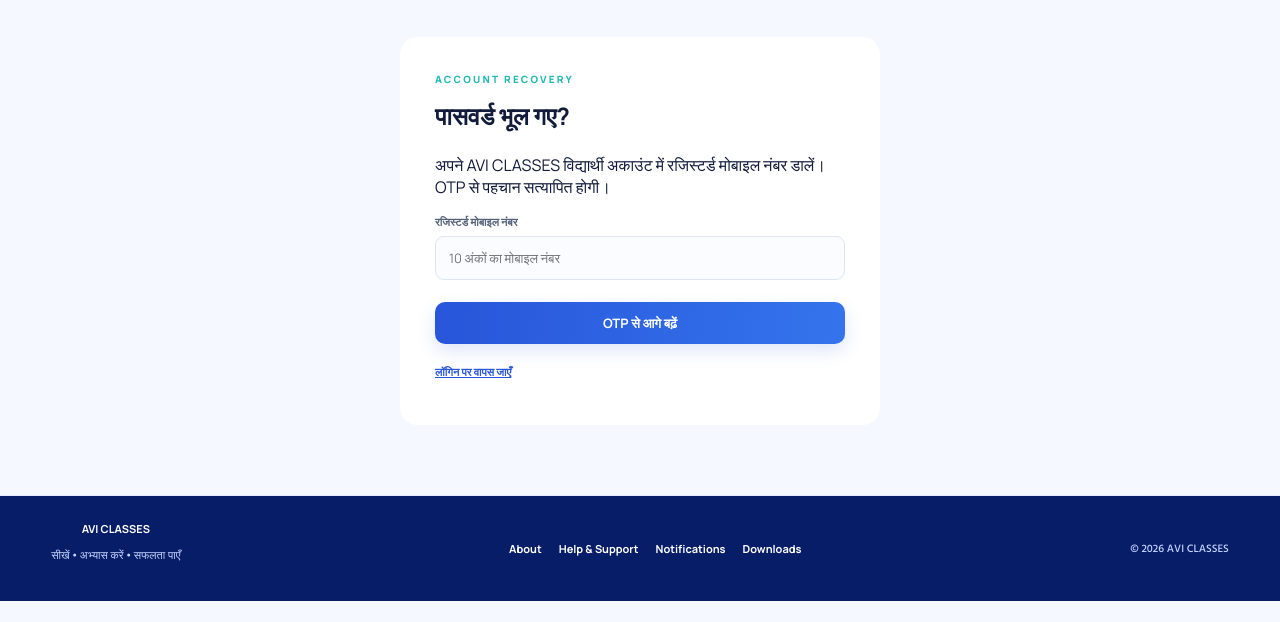
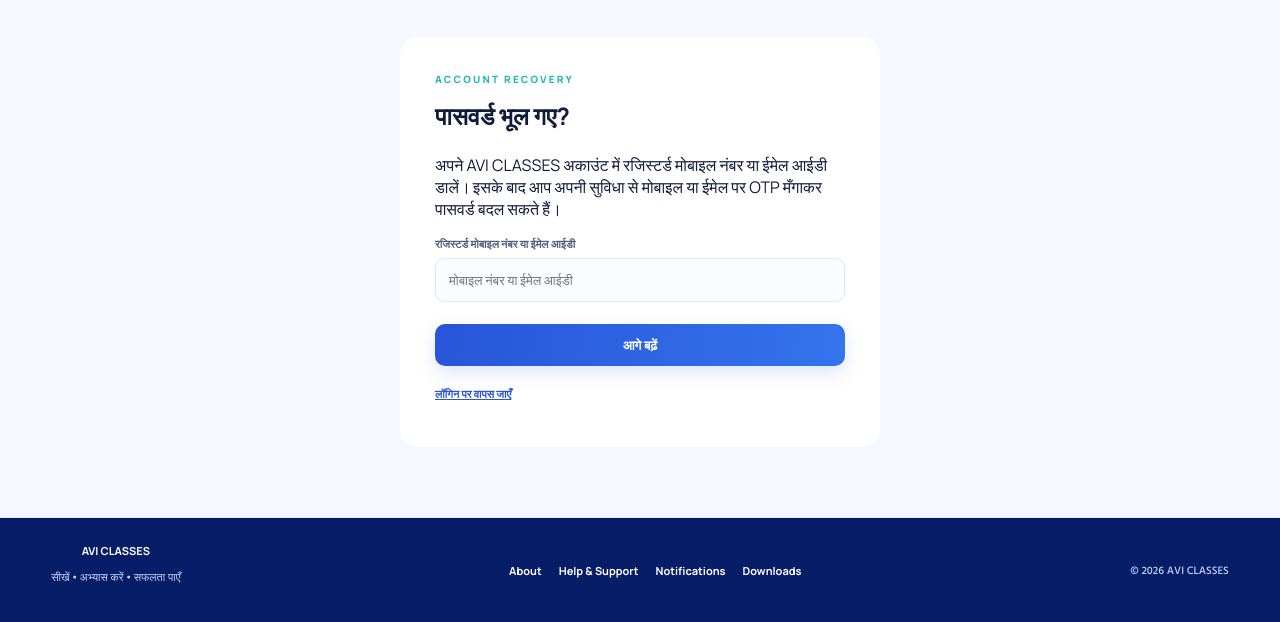
Before and after one commit to d9006814204/AVI-CLASSES, a Flask app: page /forgot-password in a window 1280 px wide. Shown: the part 135-757 px from the top of the page. Run offline with Flask 3, Linux system fonts and the light colour scheme; some libraries are stand-ins or nearby versions.

Commit message:
Add files via upload

```diff
--- a/app.py
+++ b/app.py
@@ -1,5 +1,6 @@
-import os, csv, io, secrets, re, hmac, hashlib, json, importlib, urllib.request, urllib.error
+import os, csv, io, secrets, re, hmac, hashlib, json, importlib, urllib.request, urllib.error, smtplib
 from datetime import datetime, timezone
+from email.message import EmailMessage
 from functools import wraps
 from urllib.parse import urlparse
 from flask import Flask, render_template, request, redirect, url_for, session, flash, abort, jsonify, make_response, send_from_directory
@@ -545,27 +546,83 @@ def login():
     return render_template('login.html')
 
 
+def send_password_reset_email(to_email, code):
+    host = os.environ.get('SMTP_HOST', '').strip()
+    port = int(os.environ.get('SMTP_PORT', '587'))
+    username = os.environ.get('SMTP_USERNAME', '').strip()
+    password = os.environ.get('SMTP_PASSWORD', '')
+    sender = os.environ.get('SMTP_FROM_EMAIL', username).strip()
+    if not all([host, username, password, sender]):
+        raise RuntimeError('Email OTP के लिए SMTP_HOST, SMTP_USERNAME, SMTP_PASSWORD और SMTP_FROM_EMAIL सेट करें।')
+    msg = EmailMessage()
+    msg['Subject'] = 'AVI CLASSES - Password Reset OTP'
+    msg['From'] = sender
+    msg['To'] = to_email
+    msg.set_content(
+        f'''नमस्ते,
+
+आपका AVI CLASSES पासवर्ड रीसेट OTP है: {code}
+
+यह OTP 5 मिनट तक मान्य है। यदि आपने पासवर्ड रीसेट का अनुरोध नहीं किया है, तो इस ईमेल को अनदेखा करें।
+
+AVI CLASSES'''
+    )
+    with smtplib.SMTP(host, port, timeout=15) as server:
+        server.starttls()
+        server.login(username, password)
+        server.send_message(msg)
+
+
 @app.route('/forgot-password', methods=['GET', 'POST'])
 def forgot_password():
-    """Start a password reset using the already-verified mobile number on a student account."""
+    """Find the student by registered phone or email, then let them choose OTP channel."""
     if request.method == 'POST':
-        phone = normalize_indian_phone(request.form.get('phone', ''))
-        if not phone:
-            flash('कृपया सही 10 अंकों का मोबाइल नंबर डालें।', 'error')
+        identifier = request.form.get('identifier', '').strip()
+        user = None
+        if '@' in identifier:
+            user = User.query.filter(func.lower(User.email) == identifier.lower()).first()
+        else:
+            phone = normalize_indian_phone(identifier)
+            phone_row = UserPhone.query.filter_by(phone=phone).first() if phone else None
+            user = db.session.get(User, phone_row.user_id) if phone_row else None
+        if not user or user.role != 'student':
+            flash('यदि यह जानकारी किसी विद्यार्थी अकाउंट से जुड़ी है, तो OTP विकल्प उपलब्ध होगा। रजिस्टर्ड मोबाइल या ईमेल जाँचें।', 'info')
             return render_template('forgot_password.html', otp_pending=False)
-        phone_row = UserPhone.query.filter_by(phone=phone).first()
-        user = db.session.get(User, phone_row.user_id) if phone_row else None
-        # Do not disclose whether a phone number is registered.
-        if not user or user.role != 'student':
-            flash('यदि इस नंबर से विद्यार्थी अकाउंट जुड़ा है, तो OTP सत्यापन उपलब्ध होगा। सही रजिस्टर्ड नंबर जाँचें या Admin से संपर्क करें।', 'info')
-            return render_template('forgot_password.html', otp_pending=False)
+        phone_row = UserPhone.query.filter_by(user_id=user.id).first()
         session.pop('password_reset_verified', None)
         session['otp_pending'] = {
-            'purpose': 'forgot_password', 'user_id': user.id, 'phone': phone,
-            'created_at': datetime.utcnow().timestamp()
+            'purpose': 'forgot_password', 'user_id': user.id,
+            'phone': phone_row.phone if phone_row else '',
+            'email': user.email, 'created_at': datetime.utcnow().timestamp()
         }
-        return render_template('forgot_password.html', otp_pending=True, pending_phone=phone)
+        return render_template('forgot_password.html', otp_pending=True,
+                               pending_phone=phone_row.phone if phone_row else '',
+                               pending_email=user.email, otp_config=msg91_template_config())
     return render_template('forgot_password.html', otp_pending=False)
+
+
+@app.route('/forgot-password/send-email-otp', methods=['POST'])
+def send_password_reset_email_otp():
+    pending = session.get('otp_pending') or {}
+    if pending.get('purpose') != 'forgot_password' or datetime.utcnow().timestamp() - float(pending.get('created_at', 0)) > 600:
+        return jsonify(ok=False, message='प्रक्रिया समाप्त हो गई। दोबारा शुरू करें।'), 400
+    email = (pending.get('email') or '').strip().lower()
+    user = db.session.get(User, int(pending.get('user_id', 0)))
+    if not user or user.role != 'student' or user.email.lower() != email:
+        return jsonify(ok=False, message='रजिस्टर्ड ईमेल सत्यापित नहीं हो सका।'), 400
+    code = f'{secrets.randbelow(1000000):06d}'
+    salt = secrets.token_hex(16)
+    digest = hashlib.sha256((salt + code + app.config['SECRET_KEY']).encode()).hexdigest()
+    try:
+        send_password_reset_email(email, code)
+    except Exception as exc:
+        app.logger.exception('Password reset email OTP delivery failed')
+        return jsonify(ok=False, message='ईमेल OTP नहीं भेजा जा सका। Admin से SMTP सेटिंग जाँचने को कहें।'), 503
+    pending.update({'email_otp_salt': salt, 'email_otp_hash': digest,
+                    'email_otp_expires': datetime.utcnow().timestamp() + 300,
+                    'email_otp_attempts': 0, 'channel': 'email'})
+    session['otp_pending'] = pending
+    return jsonify(ok=True, message='रजिस्टर्ड ईमेल पर OTP भेज दिया गया है।')
 
 
 @app.route('/reset-password', methods=['GET', 'POST'])
@@ -604,16 +661,36 @@ def otp_complete():
         session.pop('otp_pending', None)
         return jsonify(ok=False, message='OTP प्रक्रिया समाप्त हो गई। दोबारा शुरू करें।'), 400
     data = request.get_json(silent=True) or {}
+    purpose = pending.get('purpose')
+    if purpose == 'forgot_password' and data.get('channel') == 'email':
+        code = str(data.get('code', '')).strip()
+        expected = pending.get('email_otp_hash', '')
+        salt = pending.get('email_otp_salt', '')
+        if (not code.isdigit() or len(code) != 6 or not expected or
+                datetime.utcnow().timestamp() > float(pending.get('email_otp_expires', 0)) or
+                int(pending.get('email_otp_attempts', 0)) >= 5):
+            return jsonify(ok=False, message='OTP समाप्त हो गया है। नया OTP मँगाएँ।'), 400
+        actual = hashlib.sha256((salt + code + app.config['SECRET_KEY']).encode()).hexdigest()
+        if not hmac.compare_digest(actual, expected):
+            pending['email_otp_attempts'] = int(pending.get('email_otp_attempts', 0)) + 1
+            session['otp_pending'] = pending
+            return jsonify(ok=False, message='गलत OTP। दोबारा जाँचें।'), 401
+        user = db.session.get(User, int(pending.get('user_id', 0)))
+        if not user or user.role != 'student' or user.email.lower() != (pending.get('email') or '').lower():
+            return jsonify(ok=False, message='ईमेल अकाउंट से मेल नहीं खाता।'), 403
+        session.pop('otp_pending', None)
+        session['password_reset_verified'] = {'user_id': user.id, 'created_at': datetime.utcnow().timestamp()}
+        return jsonify(ok=True, redirect=url_for('reset_password'))
+
     access_token = str(data.get('access_token', '')).strip()
     phone = normalize_indian_phone(data.get('phone') or pending.get('phone') or '')
     if not access_token or not phone:
-        return jsonify(ok=False, message='मोबाइल नंबर और OTP verification जरूरी है।'), 400
+        return jsonify(ok=False, message='मोबाइल OTP verification जरूरी है।'), 400
     if pending.get('phone') and pending['phone'] != phone:
         return jsonify(ok=False, message='मोबाइल नंबर मेल नहीं खाता।'), 400
     if not msg91_verify_access_token(access_token, phone):
         return jsonify(ok=False, message='MSG91 OTP सत्यापन नहीं हो सका। दोबारा प्रयास करें।'), 401
 
-    purpose = pending.get('purpose')
     if purpose == 'register':
         staged = PendingRegistration.query.filter_by(nonce=pending.get('nonce')).first()
         if not staged or staged.expires_at < datetime.utcnow():
--- a/templates/forgot_password.html
+++ b/templates/forgot_password.html
@@ -1,32 +1,68 @@
 {% extends 'base.html' %}{% block content %}
-<div class="narrow"><form class="form-card" method="post" id="forgotPasswordForm">
+<div class="narrow">
+<form class="form-card" method="post" id="forgotPasswordForm">
 <input type="hidden" name="csrf_token" value="{{ csrf_token() }}">
-<div class="eyebrow">ACCOUNT RECOVERY</div><h2>पासवर्ड भूल गए?</h2>
+<div class="eyebrow">ACCOUNT RECOVERY</div>
+<h2>पासवर्ड भूल गए?</h2>
 {% if not otp_pending %}
-<p>अपने AVI CLASSES विद्यार्थी अकाउंट में रजिस्टर्ड मोबाइल नंबर डालें। OTP से पहचान सत्यापित होगी।</p>
-<label>रजिस्टर्ड मोबाइल नंबर</label><input name="phone" type="tel" inputmode="numeric" maxlength="10" pattern="[0-9]{10}" required placeholder="10 अंकों का मोबाइल नंबर">
-<button class="btn full" type="submit">OTP से आगे बढ़ें</button>
+<p>अपने AVI CLASSES अकाउंट में रजिस्टर्ड मोबाइल नंबर या ईमेल आईडी डालें। इसके बाद आप अपनी सुविधा से मोबाइल या ईमेल पर OTP मँगाकर पासवर्ड बदल सकते हैं।</p>
+<label>रजिस्टर्ड मोबाइल नंबर या ईमेल आईडी</label>
+<input name="identifier" type="text" required autocomplete="username" placeholder="मोबाइल नंबर या ईमेल आईडी">
+<button class="btn full" type="submit">आगे बढ़ें</button>
 {% else %}
-<p>रजिस्टर्ड मोबाइल नंबर <b>{{ pending_phone[2:] }}</b> पर OTP भेजकर सत्यापन करें।</p>
-<label>मोबाइल नंबर</label><input id="otpPhone" type="tel" value="{{ pending_phone[2:] }}" readonly>
-<button class="btn full" type="button" id="sendOtp">OTP भेजें</button>
-<div id="otpArea" hidden><label>OTP दर्ज करें</label><input id="otpCode" inputmode="numeric" maxlength="6" autocomplete="one-time-code" placeholder="6 अंकों का OTP"><button class="btn full" type="button" id="verifyOtp">OTP सत्यापित करें</button><button class="btn full" type="button" id="retryOtp">OTP दोबारा भेजें</button></div>
-<div id="msg91-captcha"></div><p id="otpMessage" role="status"></p>
+<p>OTP प्राप्त करने का तरीका चुनें। सुरक्षा के लिए OTP केवल आपके अकाउंट में पहले से रजिस्टर्ड विवरण पर भेजा जाएगा।</p>
+{% if pending_phone %}
+<section class="otp-choice">
+<strong>📱 मोबाइल पर OTP</strong>
+<p>रजिस्टर्ड मोबाइल: <b>******{{ pending_phone[-4:] }}</b></p>
+<button class="btn full" type="button" id="sendSmsOtp">मोबाइल पर OTP भेजें</button>
+</section>
+{% endif %}
+<section class="otp-choice">
+<strong>✉️ ईमेल पर OTP</strong>
+<p>रजिस्टर्ड ईमेल: <b>{{ pending_email[:2] }}***{{ pending_email[pending_email.find('@'):] }}</b></p>
+<button class="btn full" type="button" id="sendEmailOtp">ईमेल पर OTP भेजें</button>
+<div id="emailOtpArea" hidden>
+<label>ईमेल पर आया 6 अंकों का OTP</label>
+<input id="emailOtpCode" inputmode="numeric" maxlength="6" autocomplete="one-time-code" placeholder="6 अंकों का OTP">
+<button class="btn full" type="button" id="verifyEmailOtp">OTP सत्यापित करें</button>
+</div>
+</section>
+{% if pending_phone %}
+<div id="smsOtpArea" hidden>
+<label>मोबाइल पर आया OTP</label>
+<input id="otpCode" inputmode="numeric" maxlength="6" autocomplete="one-time-code" placeholder="6 अंकों का OTP">
+<button class="btn full" type="button" id="verifySmsOtp">OTP सत्यापित करें</button>
+<button class="btn full" type="button" id="retrySmsOtp">OTP दोबारा भेजें</button>
+<div id="msg91-captcha"></div>
+</div>
+{% endif %}
+<p id="otpMessage" role="status"></p>
 {% endif %}
 <p class="form-foot"><a href="{{ url_for('login') }}">लॉगिन पर वापस जाएँ</a></p>
-</form></div>
+</form>
+</div>
 {% if otp_pending %}
 <script>
 (() => {
- const cfg={{ otp_config|tojson }}; const csrf=document.querySelector('input[name=csrf_token]').value;
- const phone=document.getElementById('otpPhone'), msg=document.getElementById('otpMessage'); let ready=false, verifiedToken='';
- const tell=t=>msg.textContent=t;
- const init=()=>{if(ready)return true;if(!window.msg91SdkLoaded){tell('OTP सेवा लोड हो रही है, कुछ सेकंड बाद प्रयास करें।');return false;}
- window.initSendOTP({widgetId:cfg.widget_id,tokenAuth:cfg.widget_token,identifier:'',exposeMethods:true,captchaRenderId:'msg91-captcha',success:d=>{verifiedToken=(d&&(d.message||d.access_token||d.token))||'';},failure:e=>tell('OTP में समस्या: '+((e&&e.message)||'फिर प्रयास करें'))});ready=true;return true;};
- document.getElementById('sendOtp').onclick=()=>{if(!init())return;window.sendOtp('91'+phone.value.replace(/\D/g,''),()=>{document.getElementById('otpArea').hidden=false;tell('OTP भेज दिया गया है।');},e=>tell('OTP नहीं भेजा गया: '+((e&&e.message)||'फिर प्रयास करें')));};
- document.getElementById('retryOtp').onclick=()=>{if(!init())return;window.retryOtp(null,()=>tell('OTP दोबारा भेज दिया गया है।'),e=>tell('OTP दोबारा नहीं भेजा गया: '+((e&&e.message)||'फिर प्रयास करें')));};
- document.getElementById('verifyOtp').onclick=()=>{const code=document.getElementById('otpCode').value.trim();if(!code){tell('OTP दर्ज करें।');return;}window.verifyOtp(code,d=>{const token=(d&&(d.message||d.access_token||d.token))||verifiedToken;if(!token){tell('MSG91 access token नहीं मिला।');return;}
- fetch('{{ url_for("otp_complete") }}',{method:'POST',headers:{'Content-Type':'application/json','X-CSRFToken':csrf},body:JSON.stringify({access_token:token,phone:'91'+phone.value.replace(/\D/g,'')})}).then(r=>r.json()).then(x=>{if(x.ok)location.href=x.redirect;else tell(x.message||'सत्यापन विफल');}).catch(()=>tell('नेटवर्क समस्या।'));},()=>tell('गलत OTP या OTP समाप्त।'));};
+ const csrf=document.querySelector('input[name=csrf_token]').value;
+ const msg=document.getElementById('otpMessage'); const tell=t=>msg.textContent=t;
+ const postVerify=payload=>fetch('{{ url_for("otp_complete") }}',{method:'POST',headers:{'Content-Type':'application/json','X-CSRFToken':csrf},body:JSON.stringify(payload)}).then(r=>r.json()).then(x=>{if(x.ok)location.href=x.redirect;else tell(x.message||'सत्यापन विफल');}).catch(()=>tell('नेटवर्क समस्या।'));
+ const emailBtn=document.getElementById('sendEmailOtp');
+ emailBtn.onclick=()=>fetch('{{ url_for("send_password_reset_email_otp") }}',{method:'POST',headers:{'X-CSRFToken':csrf}}).then(r=>r.json()).then(x=>{tell(x.message||'');if(x.ok)document.getElementById('emailOtpArea').hidden=false;}).catch(()=>tell('ईमेल OTP भेजने में नेटवर्क समस्या।'));
+ document.getElementById('verifyEmailOtp').onclick=()=>{const code=document.getElementById('emailOtpCode').value.trim();if(!/^\d{6}$/.test(code)){tell('6 अंकों का OTP डालें।');return;}postVerify({channel:'email',code});};
+ const smsBtn=document.getElementById('sendSmsOtp');
+ if(smsBtn){
+  const cfg={{ otp_config|tojson }}; const phone='{{ pending_phone[2:] }}'; let ready=false, verifiedToken='';
+  const init=()=>{if(ready)return true;if(!window.msg91SdkLoaded){tell('SMS OTP सेवा लोड हो रही है, कुछ सेकंड बाद प्रयास करें।');return false;}
+   window.initSendOTP({widgetId:cfg.widget_id,tokenAuth:cfg.widget_token,identifier:'',exposeMethods:true,captchaRenderId:'msg91-captcha',success:d=>{verifiedToken=(d&&(d.message||d.access_token||d.token))||'';},failure:e=>tell('SMS OTP में समस्या: '+((e&&e.message)||'फिर प्रयास करें'))});ready=true;return true;};
+  smsBtn.onclick=()=>{if(!init())return;window.sendOtp('91'+phone,()=>{document.getElementById('smsOtpArea').hidden=false;tell('मोबाइल पर OTP भेज दिया गया है।');},e=>tell('SMS OTP नहीं भेजा गया: '+((e&&e.message)||'फिर प्रयास करें')));};
+  document.getElementById('retrySmsOtp').onclick=()=>{if(!init())return;window.retryOtp(null,()=>tell('SMS OTP दोबारा भेज दिया गया है।'),e=>tell('SMS OTP दोबारा नहीं भेजा गया।'));};
+  document.getElementById('verifySmsOtp').onclick=()=>{const code=document.getElementById('otpCode').value.trim();if(!code){tell('OTP दर्ज करें।');return;}window.verifyOtp(code,d=>{const token=(d&&(d.message||d.access_token||d.token))||verifiedToken;if(!token){tell('MSG91 access token नहीं मिला।');return;}postVerify({access_token:token,phone:'91'+phone});},()=>tell('गलत OTP या OTP समाप्त।'));};
+  const sdk=document.createElement('script');sdk.src='https://verify.msg91.com/otp-provider.js';sdk.onload=()=>window.msg91SdkLoaded=true;document.body.appendChild(sdk);
+ }
 })();
-</script><script src="https://verify.msg91.com/otp-provider.js" onload="window.msg91SdkLoaded=true"></script>
-{% endif %}{% endblock %}
+</script>
+<style>.otp-choice{border:1px solid #dce2f2;border-radius:14px;padding:16px;margin:14px 0}.otp-choice p{margin:8px 0 12px}.otp-choice strong{color:#251a78}</style>
+{% endif %}
+{% endblock %}
--- a/templates/reset_password.html
+++ b/templates/reset_password.html
@@ -2,7 +2,7 @@
 <div class="narrow"><form class="form-card" method="post">
 <input type="hidden" name="csrf_token" value="{{ csrf_token() }}">
 <div class="eyebrow">SECURE PASSWORD RESET</div><h2>नया पासवर्ड बनाएँ</h2>
-<p>मोबाइल OTP सत्यापित हो चुका है। नया मजबूत पासवर्ड डालें।</p>
+<p>आपकी पहचान OTP से सत्यापित हो चुकी है। नया मजबूत पासवर्ड डालें।</p>
 <label>नया पासवर्ड (कम से कम 10 अक्षर)</label><input name="new_password" type="password" minlength="10" autocomplete="new-password" required>
 <label>नया पासवर्ड दोबारा डालें</label><input name="confirm_password" type="password" minlength="10" autocomplete="new-password" required>
 <button class="btn full" type="submit">पासवर्ड बदलें</button>
```
Also changed, not shown: EMAIL_OTP_SETUP_HINDI.txt (added, +18 -0 lines).
